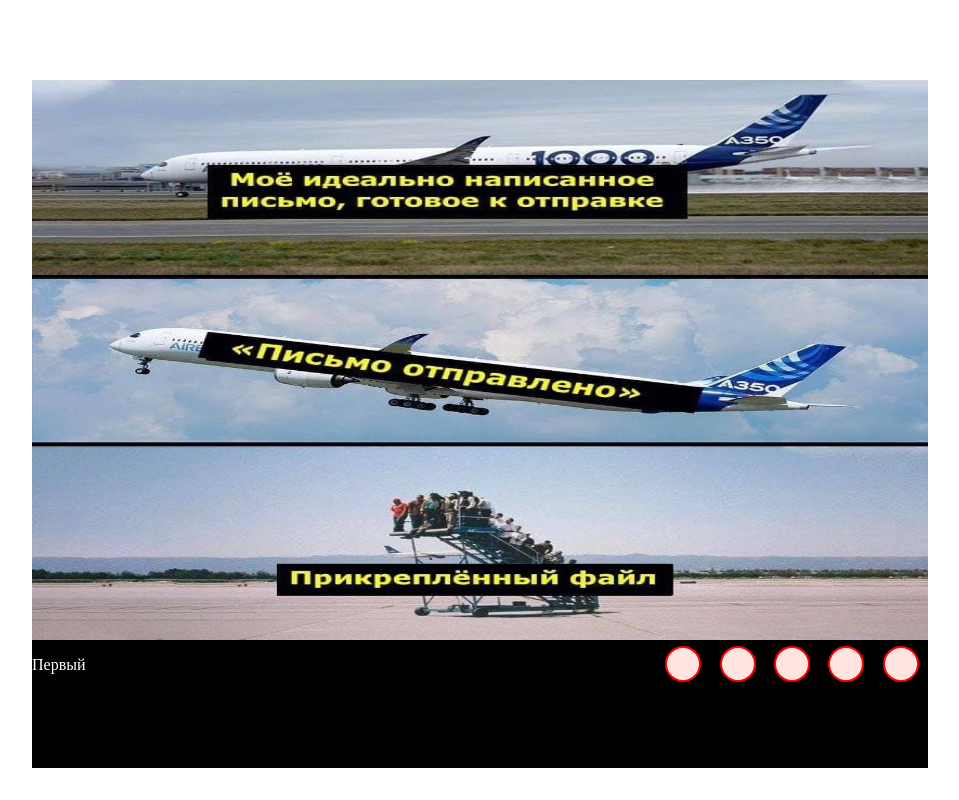
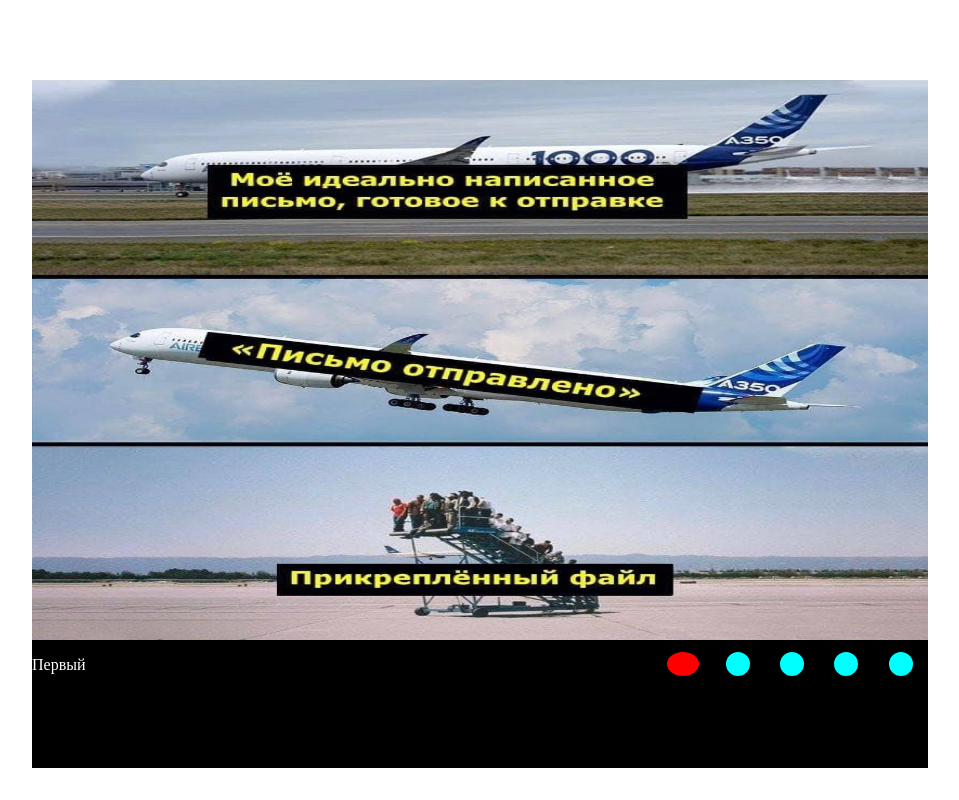
Before and after one commit to balaxon/cssMemSlider, a plain HTML site: page cssMemSlider/index.html in a window 1280 px wide. Shown: the whole page, without its empty margins (160-1119 px from the left). Drawn offline with Linux system fonts and the light colour scheme.

Commit message:
feat: added controls effects(Mon, 16 05 2022 15:26)

```diff
--- a/cssMemSlider/index.html
+++ b/cssMemSlider/index.html
@@ -7,6 +7,11 @@
  </head>
  <body>
      <div id="content">
+         <input type="radio" name="radio" id="slide1" checked>
+         <input type="radio" name="radio" id="slide2">
+         <input type="radio" name="radio" id="slide3">
+         <input type="radio" name="radio" id="slide4">
+         <input type="radio" name="radio" id="slide5">
          <div id="slider">
              <div class="slides"><img src="assets/first.jfif" alt="first"></div>
              <div class="slides"><img src="assets/second.jfif" alt="second"></div>
@@ -23,11 +28,11 @@
                 <p>Пятый</p>
             </div>
             <div id="buttons">
-                <div class="activebutton"><div class="botton"></div></div>
-                <div class="activebutton"><div class="botton"></div></div>
-                <div class="activebutton"><div class="botton"></div></div>
-                <div class="activebutton"><div class="botton"></div></div>
-                <div class="activebutton"><div class="botton"></div></div>
+                <div class="activebutton"><label class="botton" for="slide1"></label></div>
+                <div class="activebutton"><label class="botton" for="slide2"></label></div>
+                <div class="activebutton"><label class="botton" for="slide3"></label></div>
+                <div class="activebutton"><label class="botton" for="slide4"></label></div>
+                <div class="activebutton"><label class="botton" for="slide5"></label></div>
 
             </div>
          </div>
--- a/cssMemSlider/style.css
+++ b/cssMemSlider/style.css
@@ -1,13 +1,18 @@
 body{
     margin: 0;
     width: 100%;
+}
+input[type="radio"] {
+    width: 0;
+    height: 0;
+    visibility: hidden;
 }
 #content{
     background: black;
     max-width: 70%;
     margin: auto;
     display: grid;
-    grid-template-rows: 35em 8em;
+    grid-template-rows: 0 0 0 0 0 35em 8em;
     overflow: hidden;
     margin-top: 5em;
 }
@@ -43,16 +48,40 @@ body{
 .activebutton{
     height: 3em;
     vertical-align: middle;
+    display: flex;
+    /* cursor: pointer; */
 }
 .botton{
-    width: 2em;
-    height: 2em;
-    border: 2px solid red;
+    width: 1.5em;
+    height: 1.5em;
+    border: 0.5rem solid black;
     border-radius: 50%;
-    background: mistyrose;
+    background: aqua;
     margin: auto;
-    margin-top: 0.4em;
+    cursor: pointer;
+}
+.botton:hover{
+    /* background: white; */
+    cursor: pointer;
+    transform: scale(1.2);
 }
 .activebutton:hover{
-    cursor: pointer;
+    /* cursor: pointer; */
 }
+.botton:active{
+    background: red;
+}
+@keyframes slide {
+    0% {transform: scale(.8);}
+  80% {transform: scale(.5);}
+  100% {transform: scale(1.5);}
+}
+
+#slide1:checked ~ #footer #buttons .activebutton:nth-child(1) .botton,
+#slide2:checked ~ #footer #buttons .activebutton:nth-child(2) .botton,
+#slide3:checked ~ #footer #buttons .activebutton:nth-child(3) .botton,
+#slide4:checked ~ #footer #buttons .activebutton:nth-child(4) .botton,
+#slide5:checked ~ #footer #buttons .activebutton:nth-child(5) .botton{
+  background: red;
+  width: 2em;
+}
```
